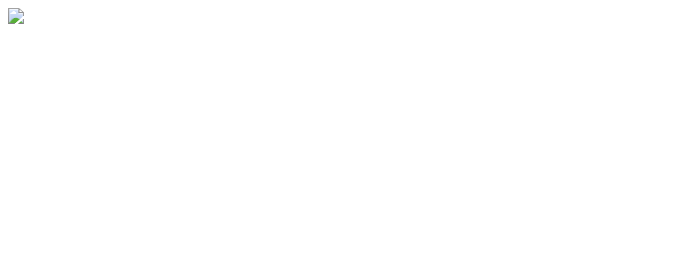
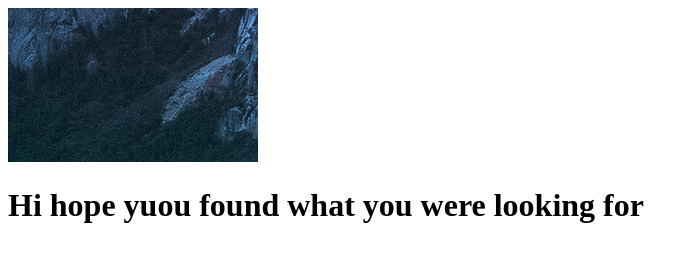
Before and after one commit to creepychildren/testing-rep, a plain HTML site: page index.html in a window 1280 px wide. Shown: the whole page, without its empty margins (0-699 px from the left). Drawn offline with Linux system fonts and the light colour scheme.

Commit message:
added a real image

```diff
--- a/index.html
+++ b/index.html
@@ -3,8 +3,9 @@
   <head>
     <meta charset="utf-8">
     <title>Hello here is a test</title>
-    <img src="img/a.png">
+    <img src="img/d.png">
   </head>
+  <h1>Hi hope yuou found what you were looking for</h1>
   <body>
 
   </body>
```
Also changed, not shown: img/d.png (renamed from img/Screen Shot 2020-05-28 at 4.01.23 PM.png), 1 other file.
